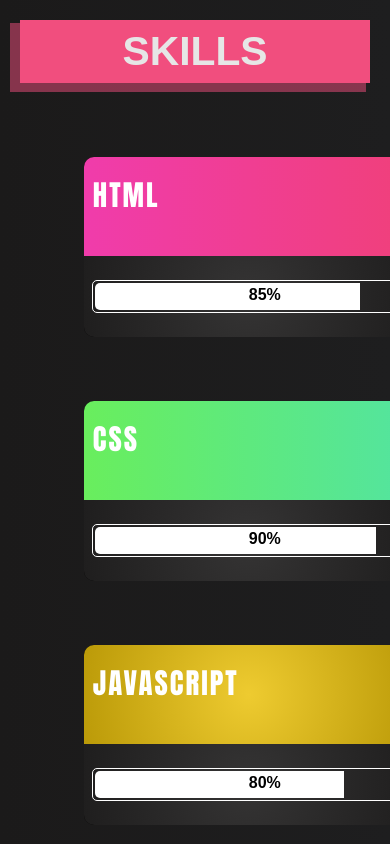
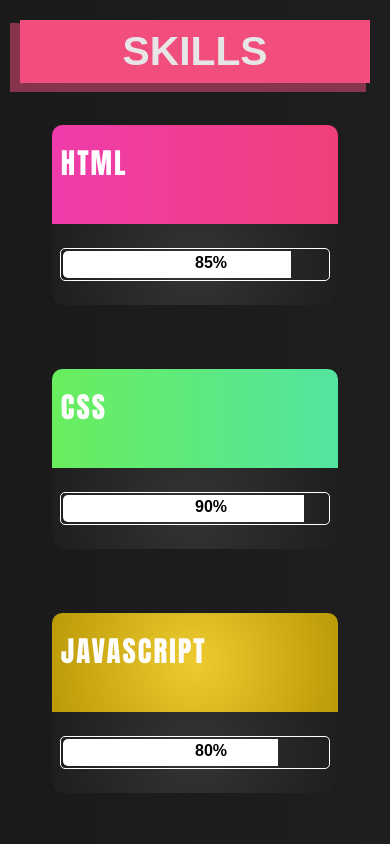
Before and after one commit to dazzlerabhi30800/portfolio-website, a React (Create React App) app: page / in a window 390 px wide. Shown: the part 2380-3224 px from the top of the page. Built offline with nearby package versions, Linux system fonts and the light colour scheme.

Commit message:
fixed skill card center

```diff
--- a/src/Components/Styles/Skills.css
+++ b/src/Components/Styles/Skills.css
@@ -144,7 +144,6 @@
 }
 
 .lang#javascript {
-
   background: radial-gradient(circle, #eecb30, #bb9a08);
 }
 
@@ -226,6 +225,18 @@
   color: #000;
 }
 
+@media Screen and (max-width: 540px) {
+  .skills--container {
+    padding: 0rem;
+  }
+  .skills {
+    min-width: 200px;
+    width: 100%;
+    max-width: 400px;
+    /* height: 100px; */
+  }
+}
+
 @media Screen and (max-width: 950px) {
   .skills--wrapper {
     height: fit-content;
@@ -235,6 +246,7 @@
   .skills--container {
     grid-template-columns: repeat(1, 1fr);
     height: auto;
+    /* place-items: start; */
   }
 
   .skills:nth-child(1) {
```
Lines whose indentation alone changed are shown as unchanged.
